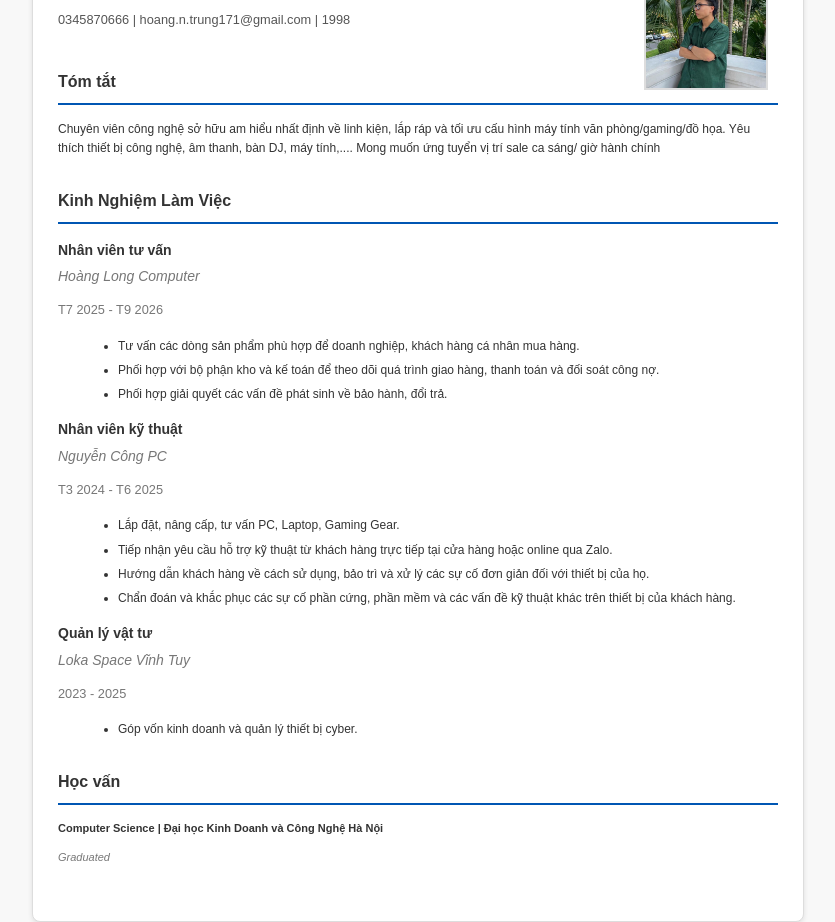
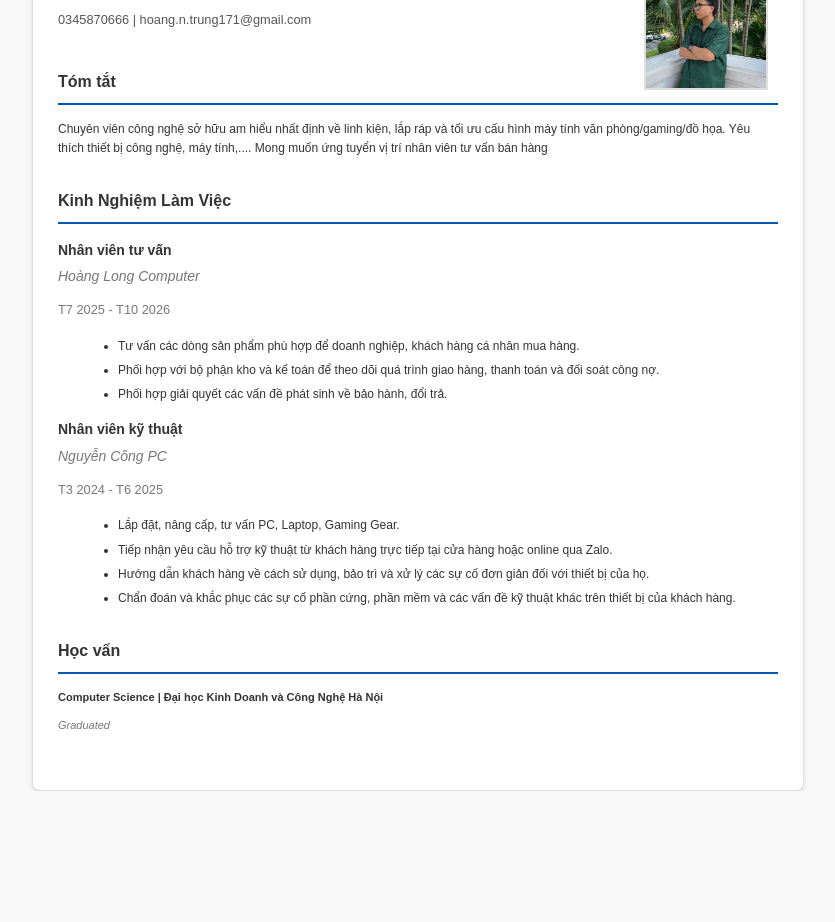
Before and after one commit to subzeroproject/overall-cv-3, a plain HTML site: page index.html in a window 1280 px wide. Shown: the part 71-993 px from the top of the page, without its empty margins (222-1057 px from the left). After the commit the page ends 862 px from the top, so only its background shows below. Drawn offline with Linux system fonts and the light colour scheme.

Commit message:
Update index.html

```diff
--- a/index.html
+++ b/index.html
@@ -143,13 +143,13 @@
             </div>
             <h1 style="margin-top:1px"> Hoàng Ngọc Trung</h1>
             <p class="contact-info">
-                 0345870666 | <a> hoang.n.trung171@gmail.com | 1998</a>
+                 0345870666 | <a> hoang.n.trung171@gmail.com</a>
             </p>
         </section>
 
         <section class="section">
             <h2 class="section-title">Tóm tắt</h2>
-            <p class="text"> Chuyên viên công nghệ sở hữu am hiểu nhất định về linh kiện, lắp ráp và tối ưu cấu hình máy tính văn phòng/gaming/đồ họa. Yêu thích thiết bị công nghệ, âm thanh, bàn DJ, máy tính,.... Mong muốn ứng tuyển vị trí sale ca sáng/ giờ hành chính</p>
+            <p class="text"> Chuyên viên công nghệ sở hữu am hiểu nhất định về linh kiện, lắp ráp và tối ưu cấu hình máy tính văn phòng/gaming/đồ họa. Yêu thích thiết bị công nghệ, máy tính,.... Mong muốn ứng tuyển vị trí nhân viên tư vấn bán hàng</p>
         </section>
 
         <section class="section">
@@ -157,7 +157,7 @@
             <div class="job">
                 <p class="job-title">Nhân viên tư vấn</p>
                 <p class="company-name"> Hoàng Long Computer</p>
-                <p class="job-dates"> T7 2025 - T9 2026</p>
+                <p class="job-dates"> T7 2025 - T10 2026</p>
                 <ul>
                     <li class="text"> Tư vấn các dòng sản phẩm phù hợp để doanh nghiệp, khách hàng cá nhân mua hàng.</li>
                     <li class="text"> Phối hợp với bộ phận kho và kế toán để theo dõi quá trình giao hàng, thanh toán và đối soát công nợ.</li>
@@ -173,14 +173,6 @@
                     <li class="text"> Tiếp nhận yêu cầu hỗ trợ kỹ thuật từ khách hàng trực tiếp tại cửa hàng hoặc online qua Zalo.</li>
                     <li class="text"> Hướng dẫn khách hàng về cách sử dụng, bảo trì và xử lý các sự cố đơn giản đối với thiết bị của họ.</li>
                     <li class="text"> Chẩn đoán và khắc phục các sự cố phần cứng, phần mềm và các vấn đề kỹ thuật khác trên thiết bị của khách hàng.</li>
-                </ul>
-            </div>
-            <div class="job">
-                <p class="job-title">Quản lý vật tư</p>
-                <p class="company-name"> Loka Space Vĩnh Tuy</p>
-                <p class="job-dates"> 2023 - 2025</p>
-                <ul>
-                    <li class="text">Góp vốn kinh doanh và quản lý thiết bị cyber.</li>
                 </ul>
             </div>
         </section>
```
